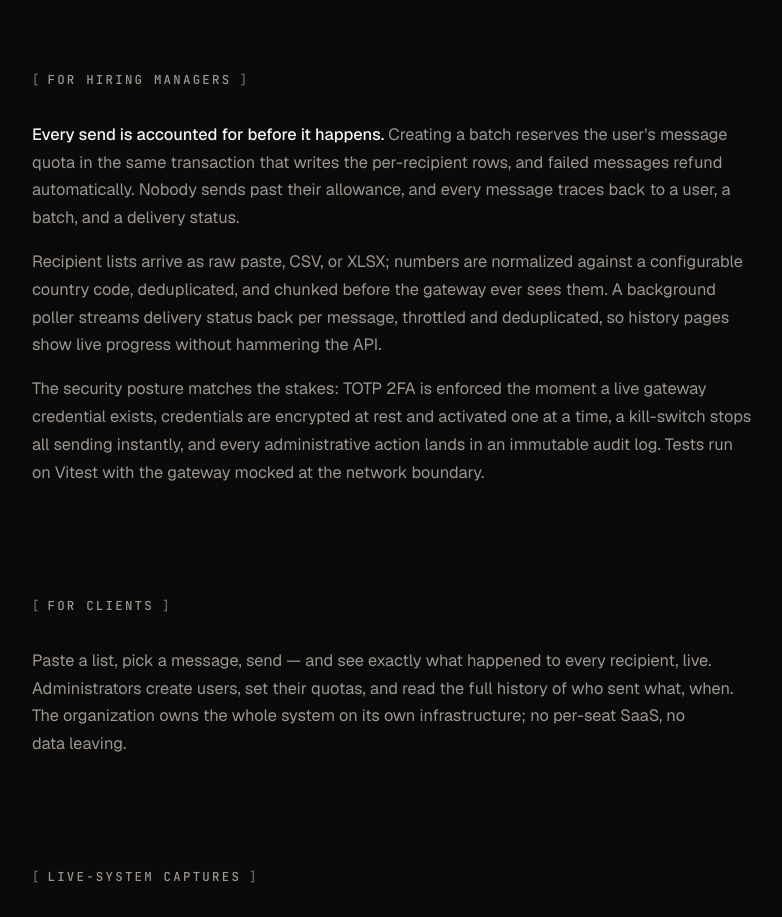
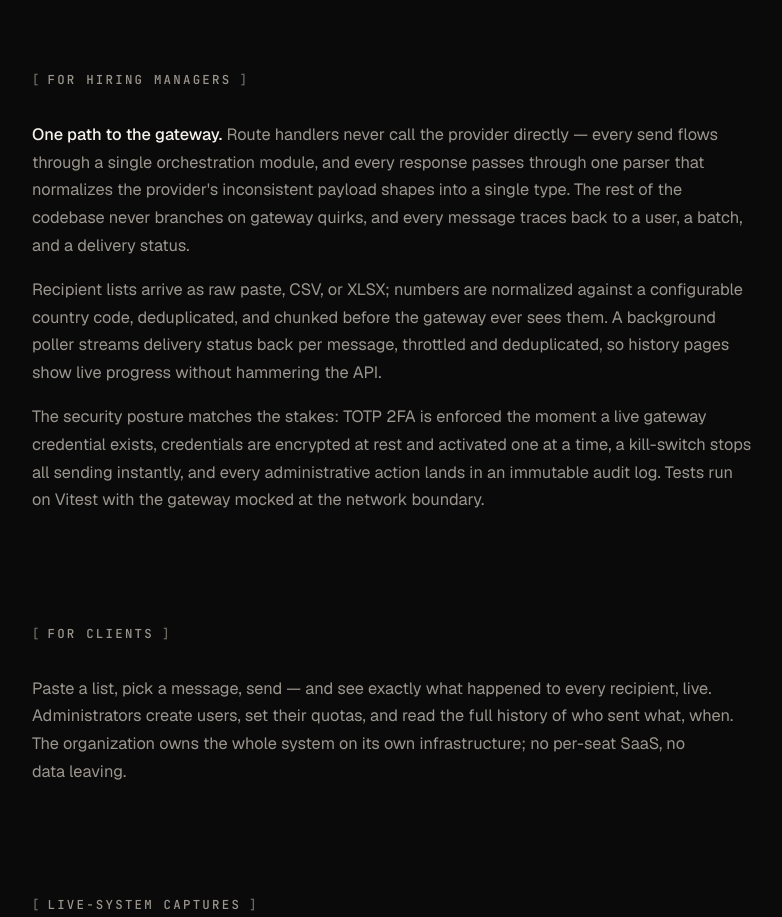
Before and after one commit to AbduMurad/mysite, a Next.js app: page /work/isend in a window 1280 px wide. Shown: the part 1360-2277 px from the top of the page, without its empty margins (248-1030 px from the left). Built offline with nearby package versions, Linux system fonts and the light colour scheme.

Commit message:
iSend prose: replace quota mechanics with gateway-boundary design

```diff
--- a/app/work/isend/page.tsx
+++ b/app/work/isend/page.tsx
@@ -116,12 +116,13 @@ export default function Page() {
           <Reveal>
             <div className="prose" style={{ marginInline: "auto" }}>
               <p>
-                <strong>Every send is accounted for before it happens.</strong>{" "}
-                Creating a batch reserves the user&apos;s message quota in the
-                same transaction that writes the per-recipient rows, and failed
-                messages refund automatically. Nobody sends past their
-                allowance, and every message traces back to a user, a batch,
-                and a delivery status.
+                <strong>One path to the gateway.</strong> Route handlers never
+                call the provider directly — every send flows through a single
+                orchestration module, and every response passes through one
+                parser that normalizes the provider&apos;s inconsistent payload
+                shapes into a single type. The rest of the codebase never
+                branches on gateway quirks, and every message traces back to a
+                user, a batch, and a delivery status.
               </p>
               <p>
                 Recipient lists arrive as raw paste, CSV, or XLSX; numbers are
```
